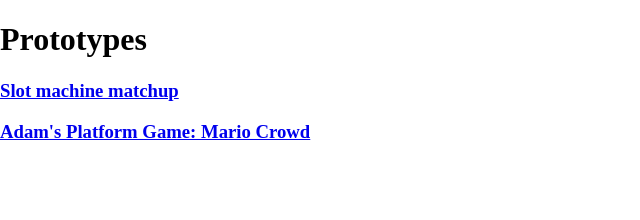
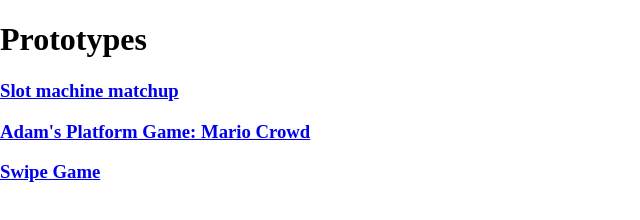
Before and after one commit to BL-Labs/arcadeinterface, a plain HTML site: page prototypes/index.html in a window 1280 px wide. Shown: the whole page, without its empty margins (0-640 px from the left). Drawn offline with Linux system fonts and the light colour scheme.

Commit message:
added a/b crowd game to list

```diff
--- a/prototypes/index.html
+++ b/prototypes/index.html
@@ -17,6 +17,7 @@
 
 <h3><a href="slotmachine.html">Slot machine matchup</a></h3>
 <h3><a href="AdamsPlatformGame/marioCrowd.html">Adam's Platform Game: Mario Crowd</a></h3>
+<h3><a href="AdamsABGame/ABCrowd.html">Swipe Game</a></h3>
 
 </body>
 </html>
```
